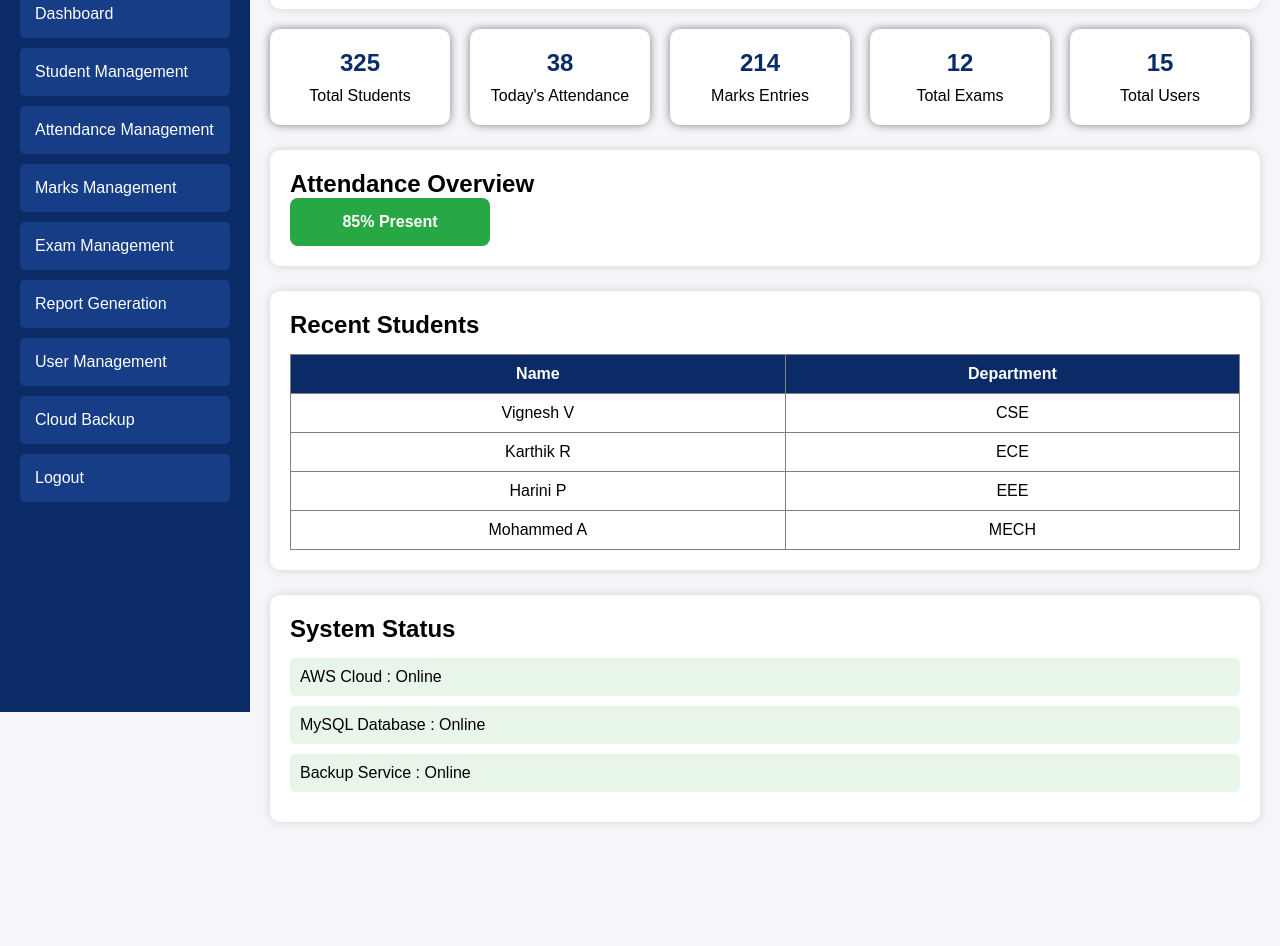
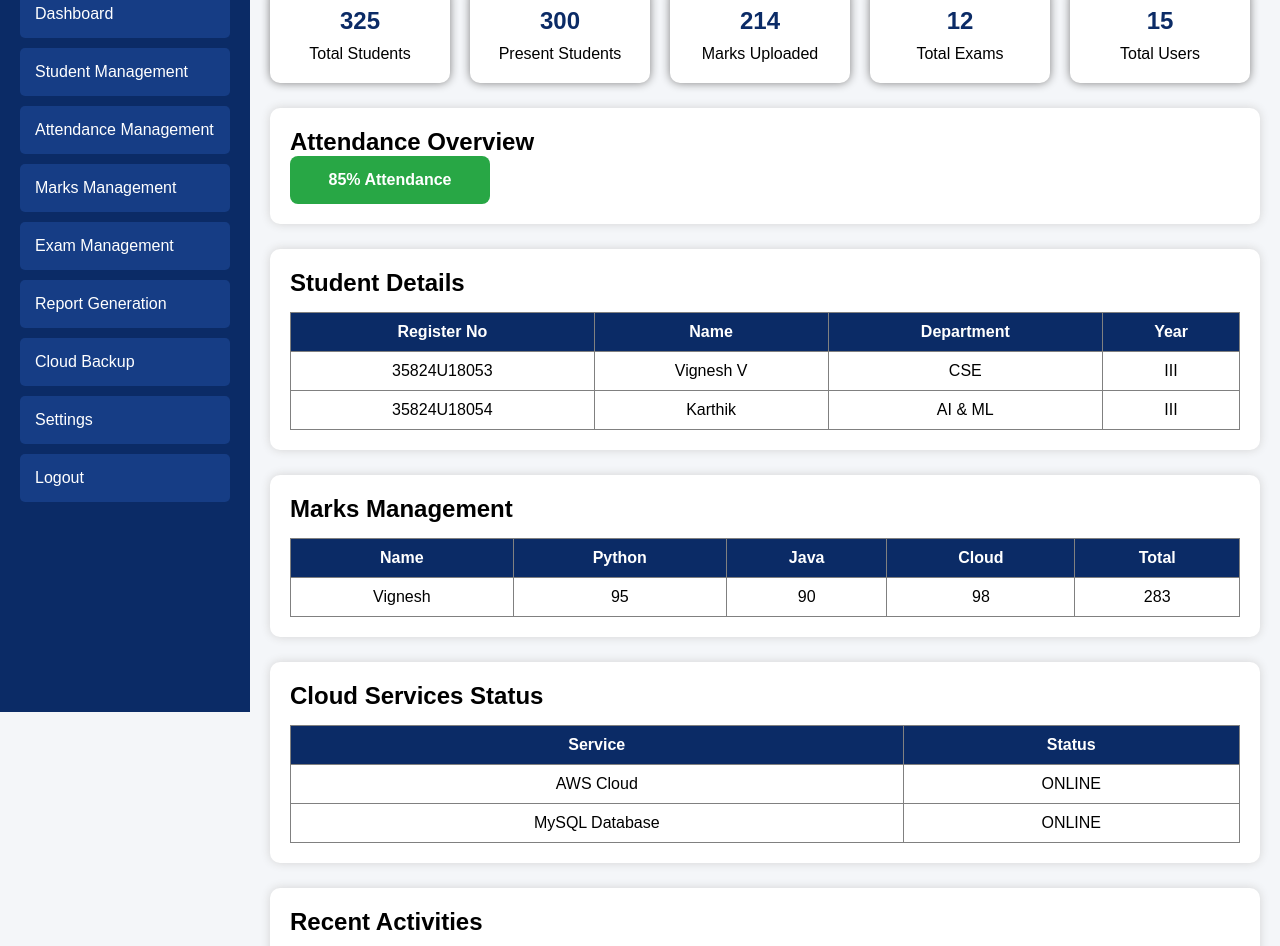
Before and after one commit to karthiksound2128-ops/Cloud-based-Studentmanagement-system-, a plain HTML site: page index.html in a window 1280 px wide. Shown: the part 88-1034 px from the top of the page. Before the commit the page ends 930 px from the top, so only its background shows below. Drawn offline with Linux system fonts and the light colour scheme; a script that the page names is missing.

Commit message:
Update index.html

```diff
--- a/index.html
+++ b/index.html
@@ -8,9 +8,7 @@
 </head>
 <body>
 
-<!-- Sidebar -->
 <div class="sidebar">
-
     <h2>CBSMS</h2>
 
     <ul>
@@ -20,21 +18,20 @@
         <li>Marks Management</li>
         <li>Exam Management</li>
         <li>Report Generation</li>
-<li>User Management</li>
         <li>Cloud Backup</li>
+        <li>Settings</li>
         <li>Logout</li>
     </ul>
-
 </div>
 
-<!-- Main Content -->
 <div class="main">
 
-<header>
+    <div class="header">
         <h1>Cloud-Based Student Management System</h1>
-</header>
+        <p>Welcome Admin</p>
+    </div>
 
-<!-- Cards -->
+    <!-- Dashboard Cards -->
 
     <div class="cards">
 
@@ -44,13 +41,13 @@
         </div>
 
         <div class="card">
-<h2>38</h2>
-<p>Today's Attendance</p>
+            <h2>300</h2>
+            <p>Present Students</p>
         </div>
 
         <div class="card">
             <h2>214</h2>
-<p>Marks Entries</p>
+            <p>Marks Uploaded</p>
         </div>
 
         <div class="card">
@@ -65,65 +62,123 @@
 
     </div>
 
-<!-- Attendance Section -->
+
+    <!-- Attendance -->
 
     <div class="section">
 
         <h2>Attendance Overview</h2>
 
         <div class="progress">
-85% Present
+            <div class="progress-bar">
+                85% Attendance
+            </div>
         </div>
 
     </div>
 
-<!-- Recent Students -->
+
+    <!-- Student Details -->
 
     <div class="section">
 
-<h2>Recent Students</h2>
+        <h2>Student Details</h2>
 
         <table>
 
             <tr>
+                <th>Register No</th>
                 <th>Name</th>
                 <th>Department</th>
+                <th>Year</th>
             </tr>
 
             <tr>
+                <td>35824U18053</td>
                 <td>Vignesh V</td>
                 <td>CSE</td>
+                <td>III</td>
             </tr>
 
             <tr>
-<td>Karthik R</td>
-<td>ECE</td>
-</tr>
-
-<tr>
-<td>Harini P</td>
-<td>EEE</td>
-</tr>
-
-<tr>
-<td>Mohammed A</td>
-<td>MECH</td>
+                <td>35824U18054</td>
+                <td>Karthik</td>
+                <td>AI & ML</td>
+                <td>III</td>
             </tr>
 
         </table>
 
     </div>
 
-<!-- System Status -->
+
+    <!-- Marks -->
 
     <div class="section">
 
-<h2>System Status</h2>
+        <h2>Marks Management</h2>
+
+        <table>
+
+            <tr>
+                <th>Name</th>
+                <th>Python</th>
+                <th>Java</th>
+                <th>Cloud</th>
+                <th>Total</th>
+            </tr>
+
+            <tr>
+                <td>Vignesh</td>
+                <td>95</td>
+                <td>90</td>
+                <td>98</td>
+                <td>283</td>
+            </tr>
+
+        </table>
+
+    </div>
+
+
+    <!-- Cloud Services -->
+
+    <div class="section">
+
+        <h2>Cloud Services Status</h2>
+
+        <table>
+
+            <tr>
+                <th>Service</th>
+                <th>Status</th>
+            </tr>
+
+            <tr>
+                <td>AWS Cloud</td>
+                <td>ONLINE</td>
+            </tr>
+
+            <tr>
+                <td>MySQL Database</td>
+                <td>ONLINE</td>
+            </tr>
+
+        </table>
+
+    </div>
+
+
+    <!-- Recent Activities -->
+
+    <div class="section">
+
+        <h2>Recent Activities</h2>
 
         <ul>
-<li>AWS Cloud : Online</li>
-<li>MySQL Database : Online</li>
-<li>Backup Service : Online</li>
+            <li>Student Registered Successfully.</li>
+            <li>Attendance Updated.</li>
+            <li>Cloud Backup Completed.</li>
         </ul>
 
     </div>
```
Lines whose indentation alone changed are shown as unchanged.
